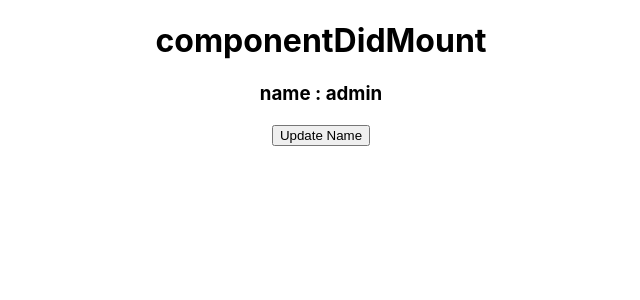
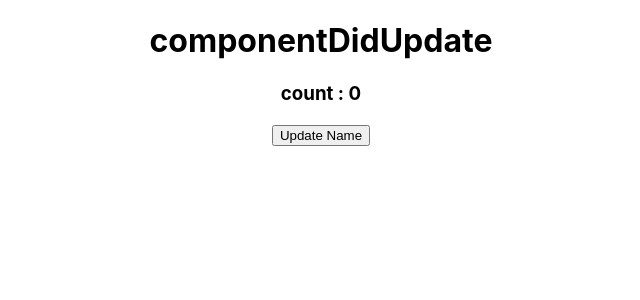
Before and after one commit to PritamMakwana/React-Js-Topics, a React (Create React App) app: page / in a window 1280 px wide. Shown: the top 300 px of the page, without its empty margins (319-959 px from the left). Built offline with nearby package versions, Linux system fonts and the light colour scheme.

Commit message:
componentDidUpdate life cycle method

```diff
--- a/src/App.js
+++ b/src/App.js
@@ -9,28 +9,45 @@ import User from './User';
 // Update
 // Removed
 
-//componentDidMount life cycle method
-//this function call only ready component
+//componentDidUpdate life cycle method
+//this function run after state or props update
 
 export default class App extends React.Component{
 
   constructor(){
     super();
-    this.state = {name : "admin"}
+    console.log("constructor")
+    this.state = {count : 0}
   }
 
+
+  componentDidUpdate(preProps,preState,snapshort){
+    console.log("componentDidUpdate",preState.count,this.state.count)
+//ex-1
+    if(preState.count === this.state.count){
+      alert("data is already same")
+    }
+
+//ex 2 error this sol using condition
+// this.setState({count : this.state.count + 1})
+
+  }
   componentDidMount(){
     console.log("componentDidMount")
   }
+
 
   render(){
     console.log("render")
 
   return(
     <div className='App'>
-      <h1>componentDidMount</h1>
-       <h3>name : {this.state.name}</h3>
-       <button onClick={()=>this.setState({name : "User"})}>Update Name</button>
+      <h1>componentDidUpdate</h1>
+       <h3>count : {this.state.count}</h3>
+       <button onClick={()=>this.setState({count : this.state.count + 1})}>Update Name</button>
+     {/* ex- 1 */}
+       {/* <button onClick={()=>this.setState({count : 1})}>Update Name</button> */}
+
     </div>
   )
   }
```
